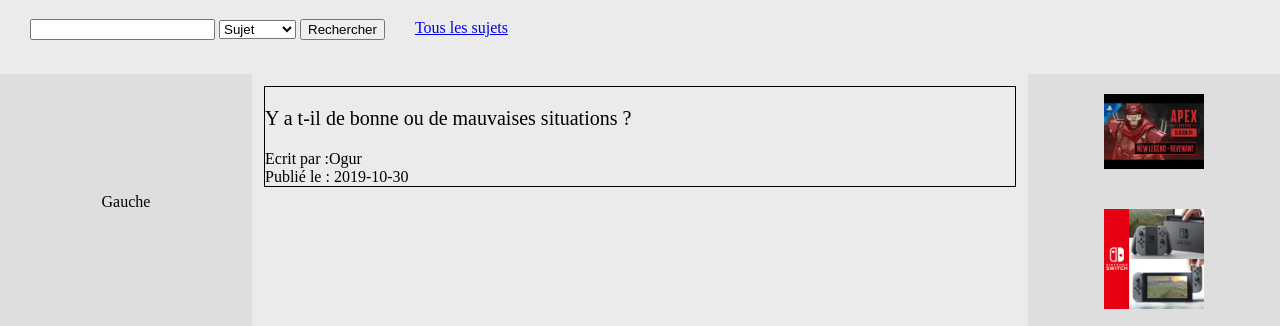
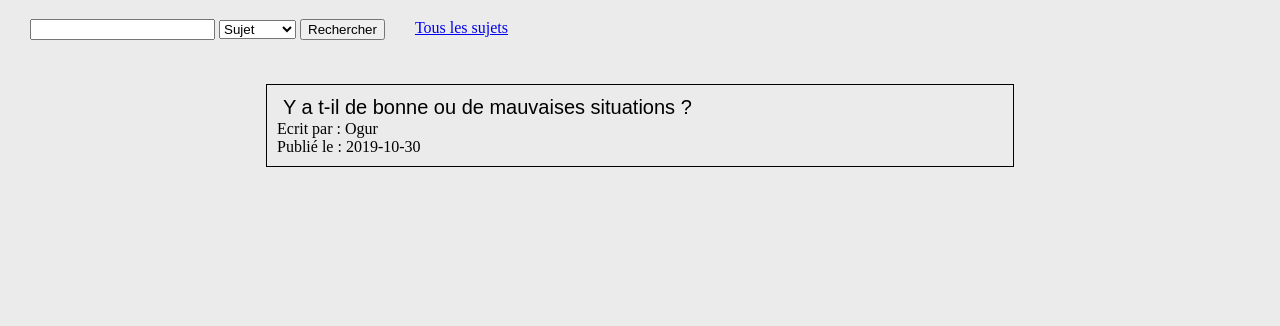
Before and after one commit to DarkUltraPSP/PPE01, a PHP site: page / in a window 1280 px wide. Shown: the part 101-427 px from the top of the page. Run offline with PHP 8.4, Linux system fonts and the light colour scheme; data comes from the database, SQL or seed files in the repository.

Commit message:
PageSujet presque fini
Fin de la page d'affichage des sujets avec les commentaires
Optimisation CSS et HTML :
- L'organisation se trouve maintenant dans le header et le footer donc juste besoin de les inclures pour avoir une bonne mise en page)
- Manque la fonction d'ajout des commentaires sur PageSujet (a faire quand la connexion de users sera fini

```diff
--- /dev/null
+++ b/Developpement/css/Organisation.css
@@ -0,0 +1,26 @@
+.block
+{
+    display: flex;
+    flex-direction: column;
+    width: 60%;
+    min-height: 1000px;
+}
+
+.Orga
+{
+    display: flex;
+    align-items: center;
+    flex-direction: row;
+    justify-content: center;
+}
+
+.lateral
+{
+    display: flex;
+    align-items: center;
+    flex-direction: row;
+    justify-content: center;
+    width: 20%;
+    height: 100%;
+    background-color: #e8e8e8;
+}
--- a/Developpement/css/footer.css
+++ b/Developpement/css/footer.css
@@ -1,12 +1,10 @@
-.footer
+footer
 {
     display: flex;
     bottom:0;
     width:100%;
     text-align: center;
     color: #FFF;
-    margin-botton:0px;
-    background-image : url(https://png.pngtree.com/thumb_back/fw800/back_our/20190622/ourmid/pngtree-simple-technology-forum-general-background-material-image_208058.jpg);
     background-image : url(https://png.pngtree.com/thumb_back/fw800/back_our/20190622/ourmid/pngtree-simple-technology-forum-general-background-material-image_208058.jpg) ;
     height: 100px;
     align-items: center;
--- a/Developpement/css/header.css
+++ b/Developpement/css/header.css
@@ -1,10 +1,10 @@
-.entete
+header
 {
     display: flex;
     flex-direction: row;
     justify-content: space-between;
     height: 100px;
-    background-image : url(https://png.pngtree.com/thumb_back/fw800/back_our/20190622/ourmid/pngtree-simple-technology-forum-general-background-material-image_208058.jpg);
+    background-image : url(https://png.pngtree.com/thumb_back/fw800/back_our/20190622/ourmid/pngtree-simple-technology-forum-general-background-material-image_208058.jpg) ;
     background-color: #007cff;
     flex-wrap: wrap;
 }
--- a/Developpement/css/index.css
+++ b/Developpement/css/index.css
@@ -2,6 +2,7 @@ body
 {
     margin: 0px;
     background-color: #ebebeb;
+    min-height: 1000px;;
 }
 
 .titre
@@ -15,59 +16,27 @@ body
     margin-bottom: 10px;
 }
 
-.Milieu
-{
-    width:60%;
-    heigth:100%;
-    flex-wrap:wrap;
-    margin:10px;
-}
-.cote
-{
-    width: 20%;
-    background-color: #dfdede;
-    flex-direction: column;
-    flex-wrap: wrap;
-    display: flex;
-    align-items: center;
-    flex-direction: column;
-    justify-content: center;
-}
-.Organisation
-{
-    justify-content: center;
-    display:flex;
-}
-
-.apex
-{
-    width:100px;
-    heigth:100%;
-    margin:20px;
-
-}
-
-.switch
-{
-    width:100px;
-    heigth:100%;
-    margin:20px;
-}
-
 .border
 {
+    border-top-width: 1px;
     border-top-style: solid;
-    border-top-width: 1px;
     border-right-width: 1px;
     border-right-style: solid;
+    border-left-width: 1px;
+    border-left-style: solid;
     border-bottom-width: 1px;
     border-bottom-style: solid;
-    border-left-width: 1px;
-    border-left-style: solid;
-    margin: 2px;
+    padding: 10px;
+    margin: 10px;
 }
 
 .NomSujet
 {
     font-size: 20px;
 }
+
+.link
+{
+    border: none;
+    background-color: transparent;
+}
--- a/Developpement/include/footer.php
+++ b/Developpement/include/footer.php
@@ -1,16 +1,21 @@
-
 <?php
 
 ?>
 <link rel="stylesheet" type="text/css" href="css/footer.css" media="all"/>
-       <div class="footer">
+
+            </div> <!--Ferme div block-->
+            <div class="lateral">
+                <h>C'est la pub</h>
+            </div> <!--Ferme div lateral-->
+        </div>
+<footer>
            <div class="prenoms">
                <h>©  Forum édité par Mathilde BOURINET </h>
                </br>
                <h> Clément RAYSSIGUIER </h>
                </br>
                <h> Gaspard BRISSET </h>
-           </div>
-        </div>
+           </div> <!--Ferme div prenom-->
+</footer>
     </body>
 </html>
--- a/Developpement/include/header.php
+++ b/Developpement/include/header.php
@@ -15,17 +15,18 @@
         <title>Forum PPE01</title>
         <link rel="stylesheet" type="text/css" href="css/header.css" media="all"/>
         <link rel="stylesheet" type="text/css" href="css/index.css" media="all"/>
+        <link rel="stylesheet" type="text/css" href="css/Organisation.css" media="all"/>
         <link rel="icon" type="image/logo.png" href="images/logo.png" />
     </head>
     <body>
-        <div class = "entete">
-            <img src="image/logo.png" class="logo">
+        <header>
+            <img src="image/logo.png" class="logo"></a>
             <p class="nomForum"> Nom du Forum </p>
             <div class="boutonPosition">
                 <a href="Connexion.php"><input type="button" value="Connexion" class="bouton"/></a>
                 <a href="inscription.php"><input type="button" value="Inscription" class="bouton"/></a>
             </div>
-        </div>
+        </header>
         <div class="Recherche">
                 <form method="POST" action="Search.php" class="RechercheCenter">
                 <input type="text" name="Recherche"/>
@@ -38,3 +39,8 @@
             </form>
             <a href="AllSujets.php" class="RechercheCenter"/> Tous les sujets </a>
         </div>
+        <div class="Orga">
+            <div class="lateral">
+                <h>C'est la pub</h>
+            </div>
+            <div class="block">
--- a/Developpement/index.php
+++ b/Developpement/index.php
@@ -1,11 +1,6 @@
 <?php
 include_once "include/header.php";
 ?>
-<div class="Organisation">
-    <div class="cote">
-        <p> Gauche </p>
-    </div> <!--Ferme div Droit -->
-    <div class="Milieu">
 <?php
     DatabaseLinker::getConnexion();
 
@@ -16,24 +11,23 @@ include_once "include/header.php";
     foreach ($sujets as $sujet)
     {
         echo '<div class="border">'; //Debut div border
-        echo "<div class='NomSujet'><p>".$sujet->getNomSujet()."</p></div>";
+        ?>
+        <form method='POST' action='PageSujet.php'>
+            <input type="hidden" value="<?php echo $sujet->getIdSujet(); ?>" name="idSujet"/>
+            <input type="submit" name="idSujetSubmit" class="NomSujet link" value="<?php echo $sujet->getNomSujet() ?>" />
+        </form>
+        <?php
         foreach ($users as $user)
         {
             if ($user->getIdUtilisateur() == $sujet->getIdUtilisateur())
             {
-                echo "<h>Ecrit par :".$user->getPseudo()."</h>";
+                echo "<h>Ecrit par : ".$user->getPseudo()."</h>";
             }
         }
         echo "<div class='Date'> <h>Publié le : </h>".$sujet->getDateSujet()."</div>";
         echo '</div>';// Fin div border
     }
 ?>
-    </div> <!--Ferme div Milieu -->
-    <div class="cote">
-        <img src="image/pub.jpg" alt="" class="apex"/>
-        <img src="image/pub2.jpg" alt="" class="switch"/>
-    </div> <!--Ferme div Gauche -->
-</div> <!--Ferme div Organisation -->
 
 <?php
 include_once "include/footer.php";
```
Also changed, not shown: Developpement/AllSujets.php (+7 -18 lines), Developpement/PageSujet.php (+45 -2 lines), Developpement/Search.php (added, +11 -0 lines), Developpement/css/AllSujets.css (+3 -25 lines), Developpement/css/PageSujet.css (added, +66 -0 lines).
